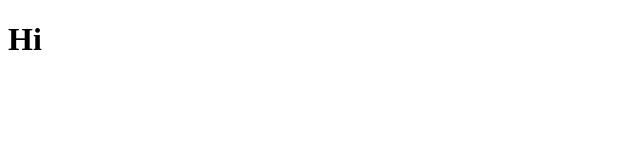
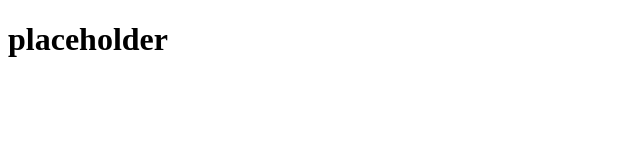
Before and after one commit to nlboy1/my-site, a plain HTML site: page index.html in a window 1280 px wide. Shown: the whole page, without its empty margins (0-640 px from the left). Drawn offline with Linux system fonts and the light colour scheme.

Commit message:
Update index.html

```diff
--- a/index.html
+++ b/index.html
@@ -1,6 +1,6 @@
 <!DOCTYPE html>
 <html>
 <body>
-    <h1>Hi</h1>
+    <h1>placeholder</h1>
 </body>
 </html>
```
